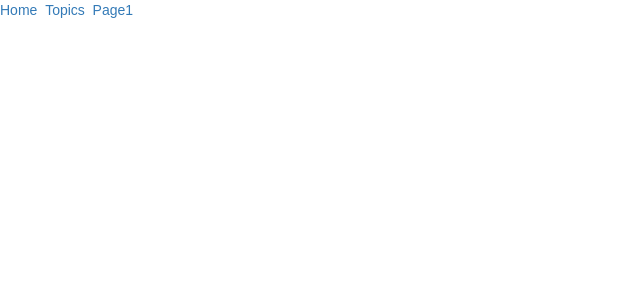
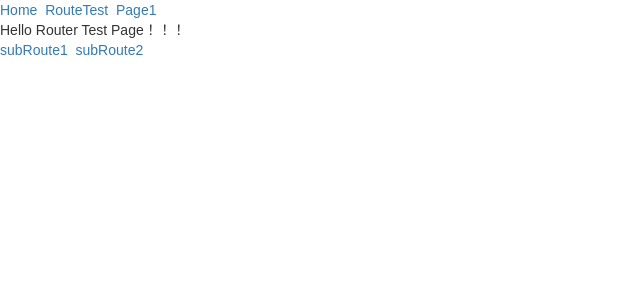
Before and after one commit to orzYancy/react-seed, a React (Create React App) app: page /route in a window 1280 px wide. Shown: the top 300 px of the page, without its empty margins (0-640 px from the left). Built offline with nearby package versions, Linux system fonts and the light colour scheme.

Commit message:
route test

```diff
--- a/src/App.js
+++ b/src/App.js
@@ -3,38 +3,9 @@ import { BrowserRouter, Route, Link } from "react-router-dom";
 
 import { IndexPage } from './containers';
 import { Page1 } from './containers';
+import { RouteTest } from './containers';
 
 import './App.css';
-
-const Topics = ({ match }) => (
-    <div>
-        <h2>Topics</h2>
-        <ul>
-            <li>
-                <Link to={`${match.url}/rendering`}>Rendering with React</Link>
-            </li>
-            <li>
-                <Link to={`${match.url}/components`}>Components</Link>
-            </li>
-            <li>
-                <Link to={`${match.url}/props-v-state`}>Props v. State</Link>
-            </li>
-        </ul>
-
-        <Route path={`${match.url}/:topicId`} component={Topic} />
-        <Route
-            exact
-            path={match.url}
-            render={() => <h3>Please select a topic.</h3>}
-        />
-    </div>
-);
-
-const Topic = ({ match }) => (
-    <div>
-        <h3>{match.params.topicId}</h3>
-    </div>
-);
 
 class App extends Component {
     render() {
@@ -45,13 +16,13 @@ class App extends Component {
                         <div>
                             <Link to="/">Home</Link>
                             &nbsp;&nbsp;
-                            <Link to="/topics">Topics</Link>
+                            <Link to="/route">RouteTest</Link>
                             &nbsp;&nbsp;
                             <Link to="/page1">Page1</Link>
                         </div>
                         {/* routes */}
                         <Route exact path="/" component={IndexPage} />
-                        <Route path="/topics" component={Topics} />
+                        <Route path="/route" component={RouteTest} />
                         <Route path="/page1" component={Page1} />
                     </div>
                 </BrowserRouter>
--- /dev/null
+++ b/src/containers/RouteTest/RouteTest.jsx
@@ -0,0 +1,26 @@
+// route test page
+
+import React from 'react';
+import { Link, Route } from "react-router-dom";
+
+const Text = ({ match }) => (
+    <div>
+        {match.params.textId}
+    </div>
+);
+
+
+export default class RouteTest extends React.Component {
+    render() {
+        console.log(this.props);
+        return (
+            <div>
+                <div>Hello Router Test Page！！！</div>
+                <Link to={`${this.props.match.url}/subRoute1`}>subRoute1</Link>
+                &nbsp;&nbsp;
+                <Link to={`${this.props.match.url}/subRoute2`}>subRoute2</Link>
+                <Route path={`${this.props.match.url}/:textId`} component={Text} />
+            </div>
+        );
+    }
+}
--- a/src/containers/index.js
+++ b/src/containers/index.js
@@ -1,7 +1,9 @@
 // root page entry
 
 import IndexPage from './IndexPage/IndexPage.jsx';
+import RouteTest from './RouteTest/RouteTest.jsx';
 import Page1 from './Page1/Page1.jsx';
 
 export { IndexPage };
+export { RouteTest };
 export { Page1 };
```
